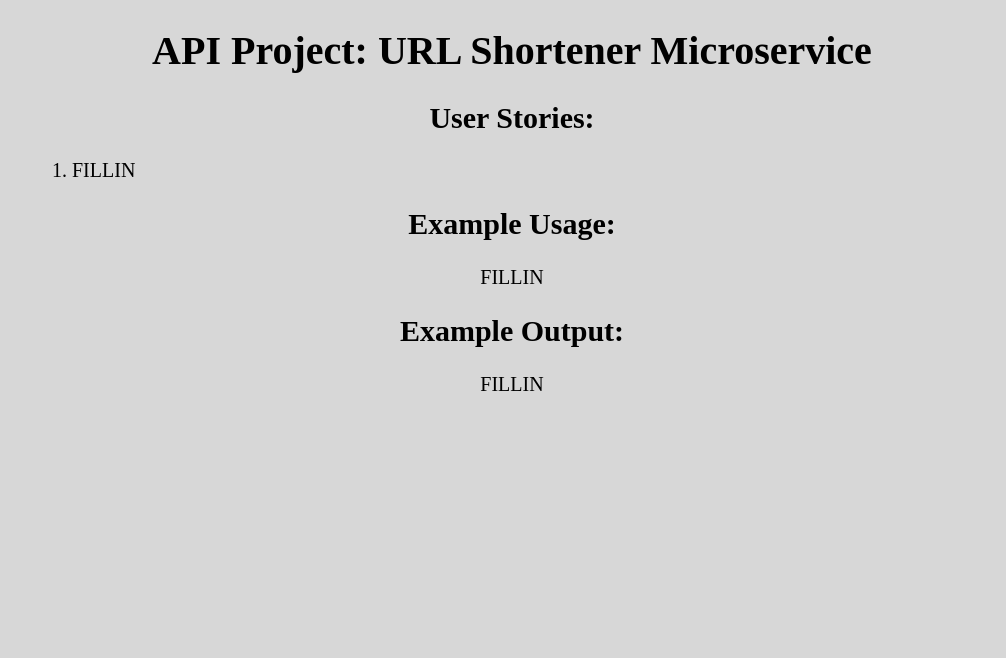
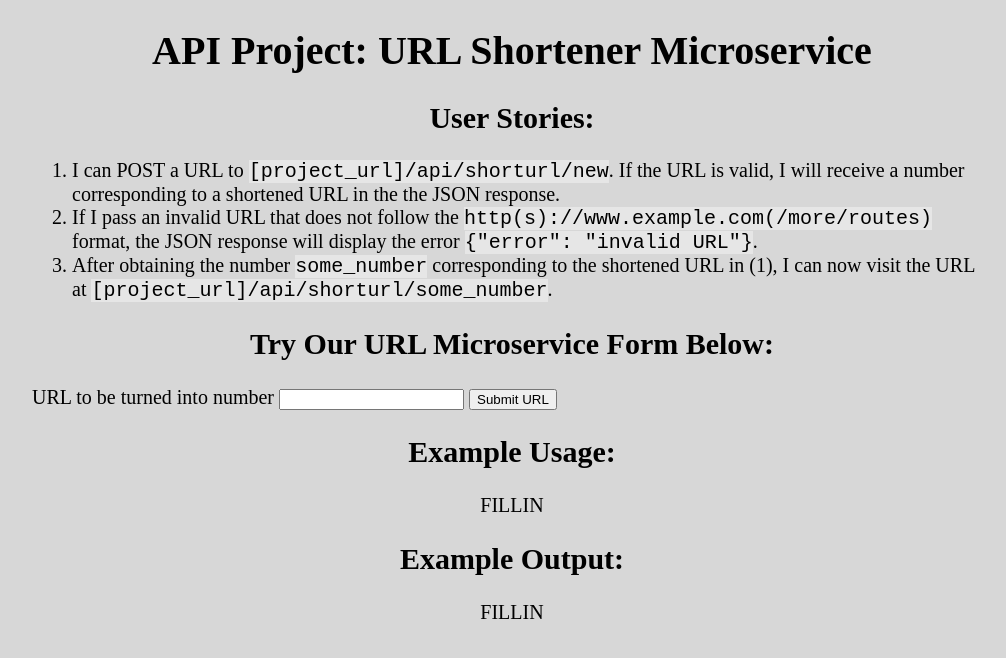
Before and after one commit to JessieFrance/FCC-URL-Shortener-Microservice, a website: page views/index.html in a window 1280 px wide. Shown: the whole page, without its empty margins (128-1134 px from the left). Drawn offline with Linux system fonts and the light colour scheme; files that its build step writes are made by us from their sources.

Commit message:
Added html for user stories and form.

```diff
--- a/views/index.html
+++ b/views/index.html
@@ -7,18 +7,33 @@
   </head>
   <body>
     <div class="container">
+
     <header>
       <h1>API Project: URL Shortener Microservice</h1>
     </header>
-    <h2>User Stories:</h2>
-    <div class="stories">
+
+    <section class="stories">
+      <h2>User Stories:</h2>
       <ol>
 	<li>
-	FILLIN
+	  I can POST a URL to <code>[project_url]/api/shorturl/new</code>. If the URL is valid, I will receive a number corresponding to a shortened URL in the the JSON response.
 	</li>
+	<li>If I pass an invalid URL that does not follow the <code>http(s)://www.example.com(/more/routes)</code> format, the JSON response will display the error <code>{"error": "invalid URL"}</code>.</li>
+	<li>After obtaining the number <code>some_number</code> corresponding to the shortened URL in (1), I can now visit the URL at <code>[project_url]/api/shorturl/some_number</code>.</li>
       </ol>
-    </div>
-    <div class="use">
+    </section>
+
+    <section class="short-url-creator">
+      <h2>Try Our URL Microservice Form Below:</h2>
+      <form method='POST' action=''>
+	<label for='form_url'>URL to be turned into number</label>
+	<input id='form_url' type='text'>
+	<button type='submit'>Submit URL</button>
+      </form>
+    </section>
+
+
+    <section class="use">
       <h2>Example Usage:</h2>
       <div id="urls">
 	FILLIN
@@ -27,7 +42,8 @@
         <div id="output">
 	  FILLIN
 	</div>
-    </div>
+    </section>
+
     </div>
   </body>
 </html>
```
